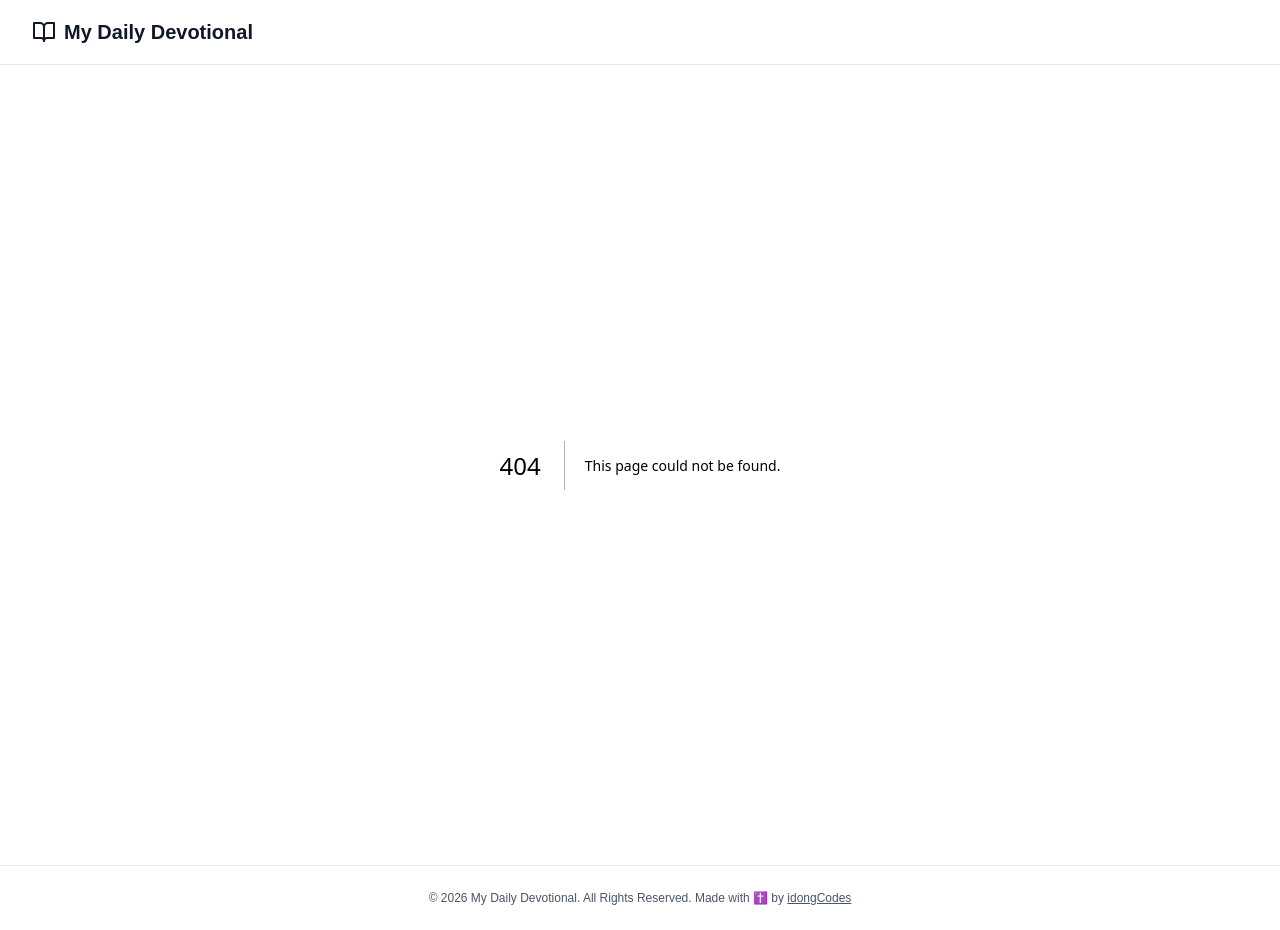
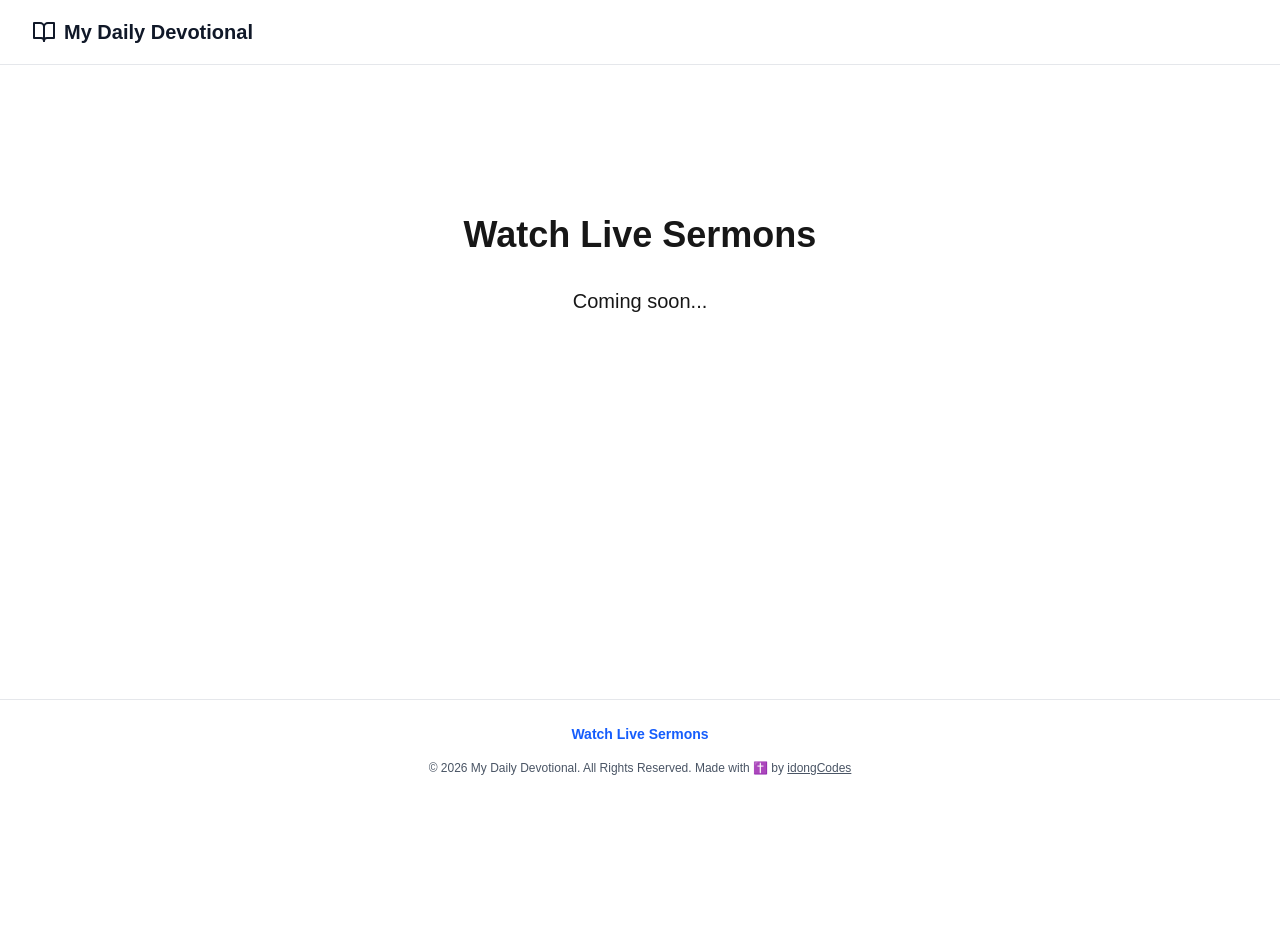
Before and after one commit to idongCodes/my-daily-devotional, a Next.js app: page /my-daily-devotional/watch-sermons in a window 1280 px wide. Before the commit this address had no page. After the commit the page ends 800 px from the top, so only its background shows below. Built offline with nearby package versions, Linux system fonts and the light colour scheme.

Commit message:
Add Link for Live Youtube Sermons

```diff
--- /dev/null
+++ b/src/app/watch-sermons/page.tsx
@@ -0,0 +1,10 @@
+import React from 'react';
+
+export default function WatchSermons() {
+  return (
+    <div className="flex flex-col items-center justify-center min-h-[50vh] p-24">
+      <h1 className="text-4xl font-bold mb-8">Watch Live Sermons</h1>
+      <p className="text-xl">Coming soon...</p>
+    </div>
+  );
+}
--- a/src/components/Footer.tsx
+++ b/src/components/Footer.tsx
@@ -5,7 +5,13 @@ export default function Footer() {
 
   return (
     <footer className="w-full border-t border-gray-200 dark:border-gray-800 bg-white dark:bg-black py-6">
-      <div className="max-w-7xl mx-auto px-4 sm:px-6 lg:px-8 flex justify-center items-center text-xs text-gray-600 dark:text-gray-400">
+      <div className="max-w-7xl mx-auto px-4 sm:px-6 lg:px-8 flex flex-col justify-center items-center text-xs text-gray-600 dark:text-gray-400">
+        <Link
+          href="/watch-sermons"
+          className="mb-4 text-sm font-semibold text-blue-600 dark:text-blue-400 hover:underline"
+        >
+          Watch Live Sermons
+        </Link>
         <p>
           &copy; {currentYear} My Daily Devotional. All Rights Reserved. Made with ✝️ by{" "}
           <Link
```
